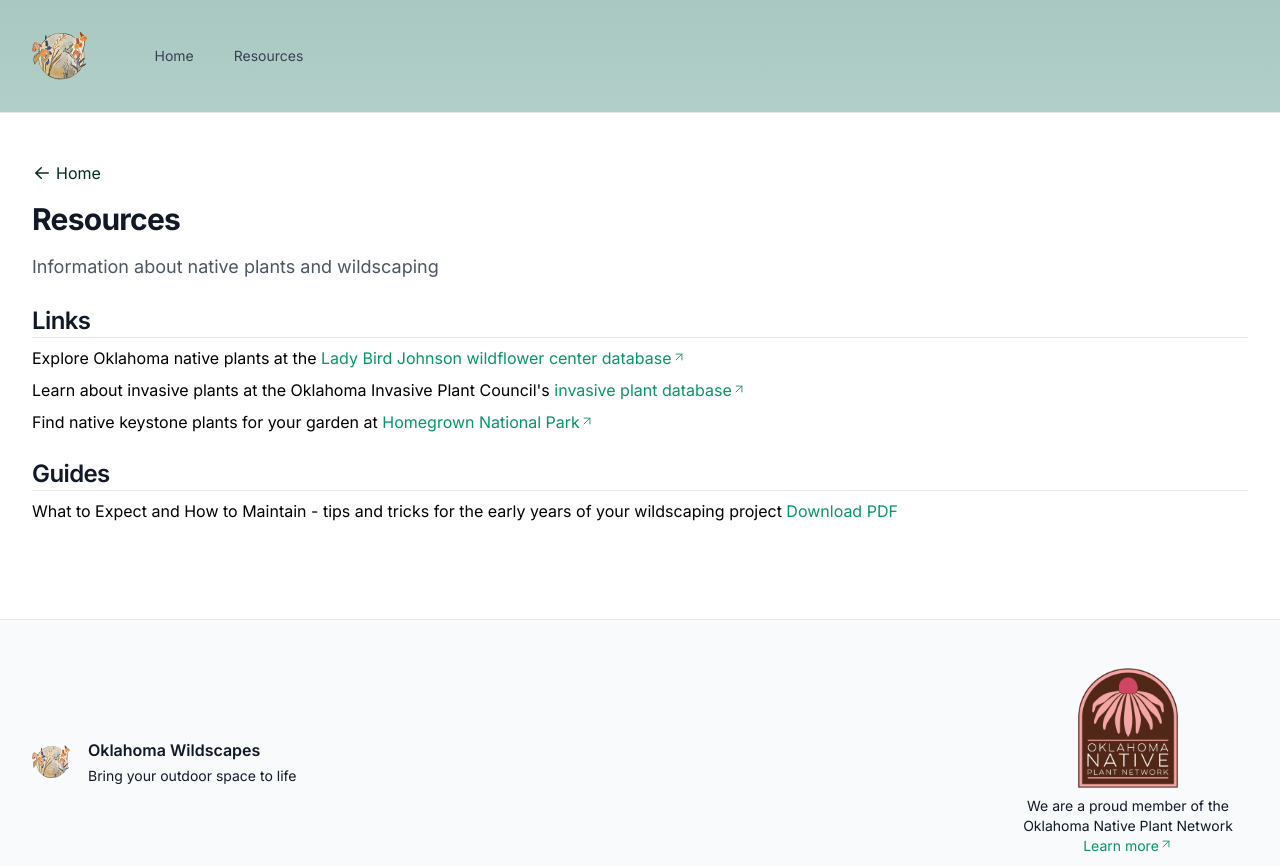
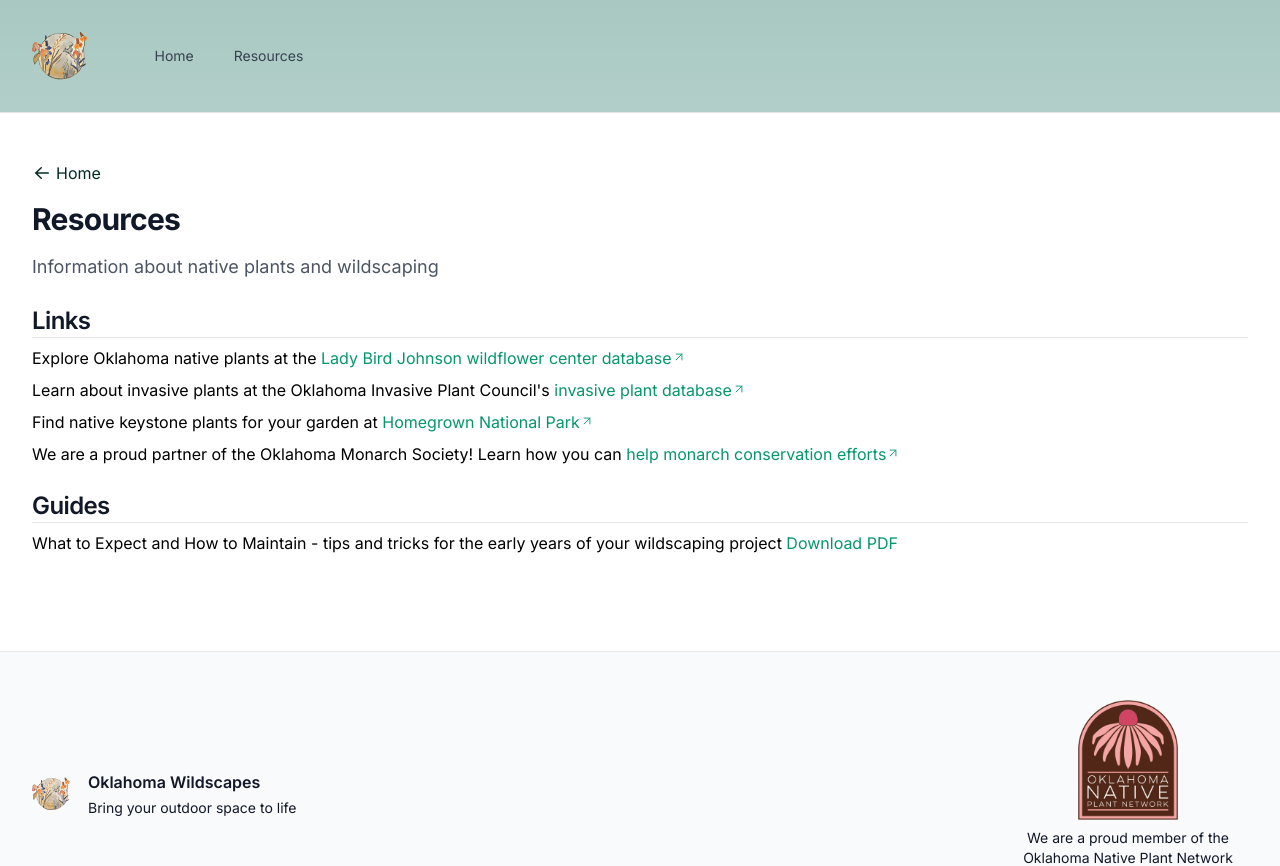
Before and after one commit to ppalms/ok-wildscapes, a Next.js app: page /resources in a window 1280 px wide. Shown: the top 866 px of the page. Built offline with nearby package versions, Linux system fonts and the light colour scheme; no server answers.

Commit message:
Add OK Monarch Society link

```diff
--- a/src/app/(main)/resources/page.tsx
+++ b/src/app/(main)/resources/page.tsx
@@ -52,6 +52,13 @@ export default function Page() {
                   href="https://homegrownnationalpark.org/keystone-plant-guides/"
                 />
               </p>
+              <p className="pt-2">
+                We are a proud partner of the Oklahoma Monarch Society! Learn how you can {' '}
+                <ExternalLink
+                  text="help monarch conservation efforts"
+                  href="https://okmonarchsociety.org/action-plan/"
+                />
+              </p>
             </div>
           </section>
 
```
